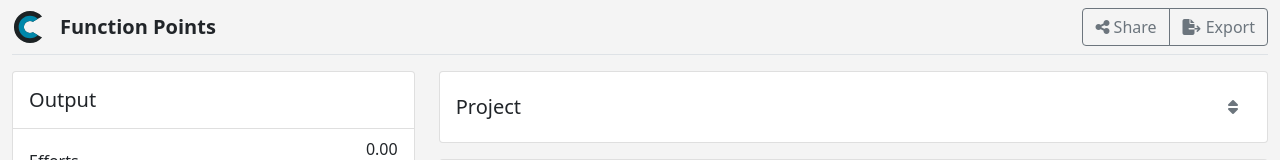
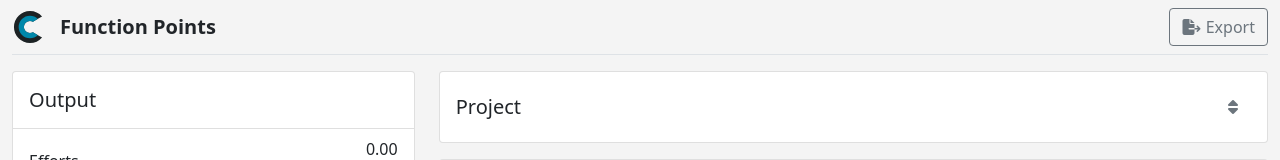
Before and after one commit to helderht/effort-calculator, a Vue app: page /functionp in a window 1280 px wide. Shown: the top 160 px of the page. Built offline with nearby package versions, Linux system fonts and the light colour scheme.

Commit message:
Fix button export

```diff
--- a/src/pages/Function.vue
+++ b/src/pages/Function.vue
@@ -85,12 +85,7 @@ const calcTime=computed(()=>{
         <RouterLink class="me-3" to="/"><img src="../assets/favicon.svg" alt="Logo" width="32"></RouterLink>
         <h5 class="fw-bold">Function Points</h5>
       </div>
-      <div class="btn-toolbar">
-        <div class="btn-group">
-          <button class="btn btn-outline-secondary"><i class="fas fa-share-alt"></i> Share</button>
-          <button class="btn btn-outline-secondary"><i class="fas fa-file-export"></i> Export</button>
-        </div>
-      </div>
+      <button class="btn btn-outline-secondary"><i class="fas fa-file-export"></i> Export</button>
     </header>
     <div class="row flex-md-row-reverse">
       <div class="col-md-8">
--- a/src/pages/UseCases.vue
+++ b/src/pages/UseCases.vue
@@ -121,12 +121,7 @@ const calcTime=computed(()=>{
         <RouterLink class="me-3" to="/"><img src="../assets/favicon.svg" alt="Logo" width="32"></RouterLink>
         <h5 class="fw-bold">Use Cases Points</h5>
       </div>
-      <div class="btn-toolbar">
-        <div class="btn-group">
-          <button class="btn btn-outline-secondary"><i class="fas fa-share-alt"></i> Share</button>
-          <button class="btn btn-outline-secondary"><i class="fas fa-file-export"></i> Export</button>
-        </div>
-      </div>
+      <button class="btn btn-outline-secondary"><i class="fas fa-file-export"></i> Export</button>
     </header>
     <div class="row flex-md-row-reverse">
       <div class="col-md-8">
```
